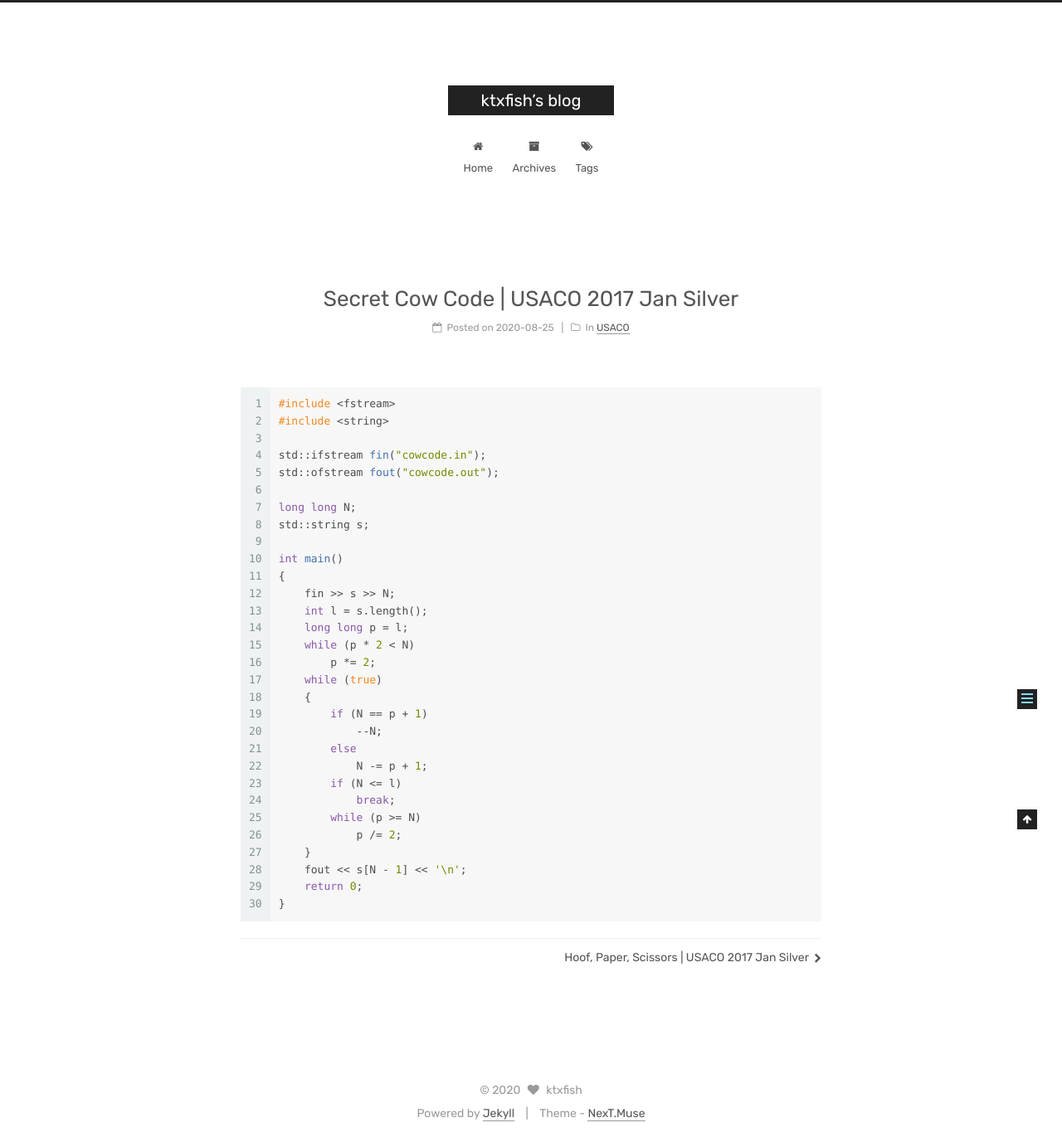
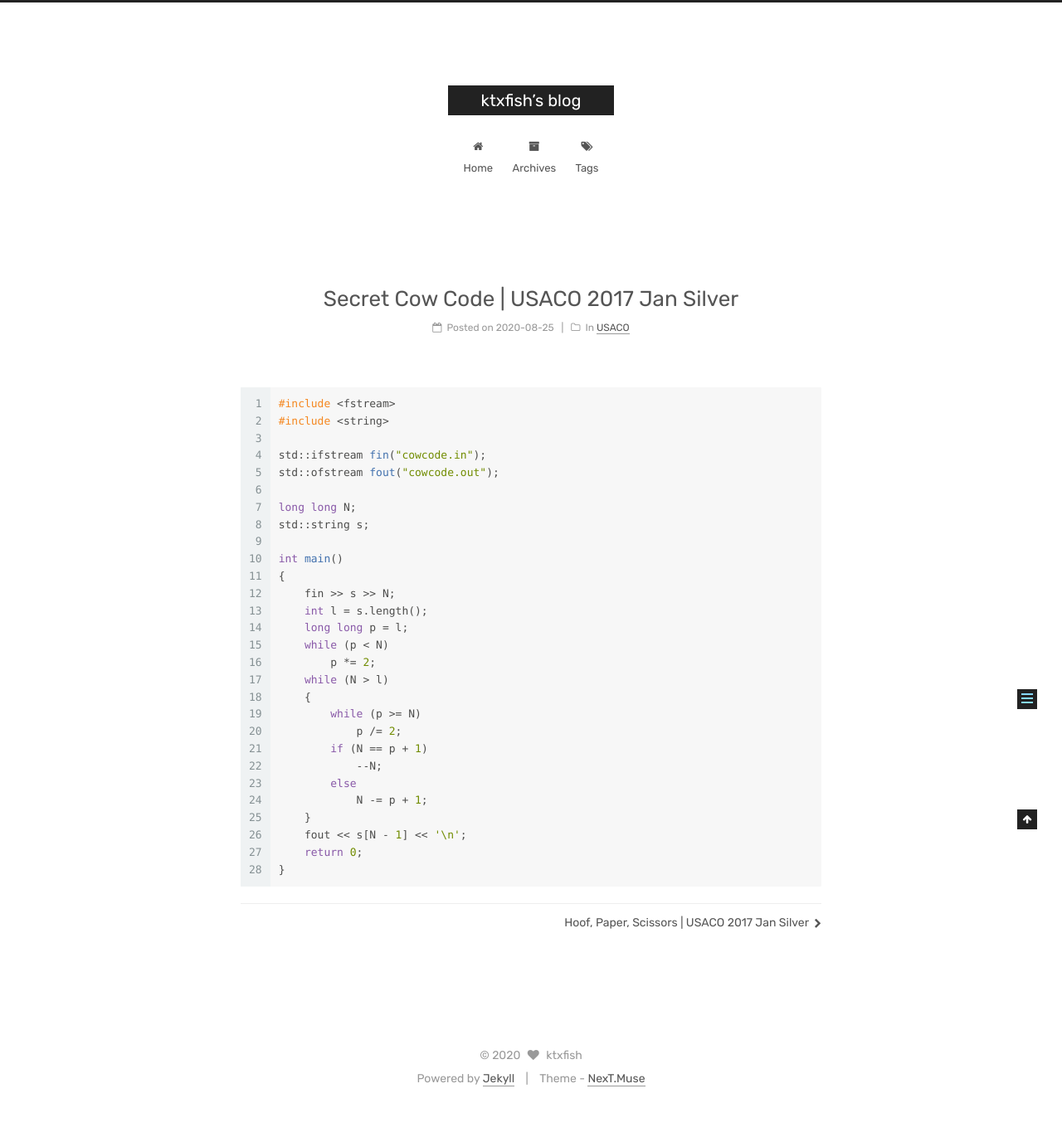
Before and after one commit to ktxfish/ktxfish.github.io, a Jekyll site: the page built from _posts/2020-08-25-secret-cow-code-usaco-2017-jan-silver.md, in a window 1280 px wide. Shown: the whole page at 83% size. Built offline with Jekyll 4.4.1, drawn with Linux system fonts in a browser that asks for light colours; after the commit the page ends 1335 px from its top, so only the background shows below that.

Commit message:
Update post

```diff
--- a/_posts/2020-08-25-secret-cow-code-usaco-2017-jan-silver.md
+++ b/_posts/2020-08-25-secret-cow-code-usaco-2017-jan-silver.md
@@ -22,18 +22,16 @@ int main()
     fin >> s >> N;
     int l = s.length();
     long long p = l;
-    while (p * 2 < N)
+    while (p < N)
         p *= 2;
-    while (true)
+    while (N > l)
     {
+        while (p >= N)
+            p /= 2;
         if (N == p + 1)
             --N;
         else
             N -= p + 1;
-        if (N <= l)
-            break;
-        while (p >= N)
-            p /= 2;
     }
     fout << s[N - 1] << '\n';
     return 0;
```
